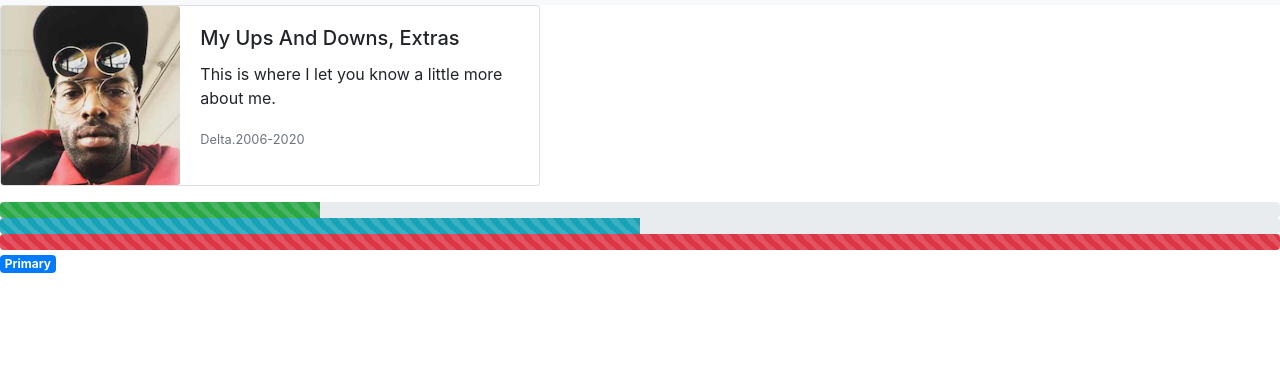
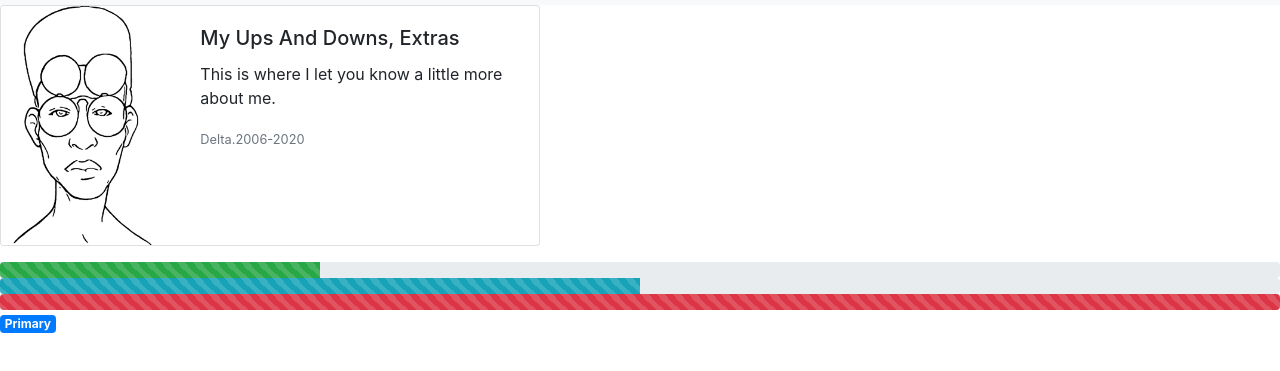
Before and after one commit to dagreatcode/VincentKendrick-Portfolio-, a plain HTML site: page blog.html in a window 1280 px wide. Shown: the part 51-422 px from the top of the page. Drawn offline with nearby package versions, Linux system fonts and the light colour scheme.

Commit message:
fixed img

```diff
--- a/blog.html
+++ b/blog.html
@@ -54,7 +54,7 @@
       <div class="row no-gutters">
         <div class="col-md-4">
           <img
-            src="./Assets/img/img1.png"
+            src="./Assets/img/img2.png"
             class="card-img"
             alt="My Son And Be"
           />
```
Also changed, not shown: resume.html (+1 -1 lines).
